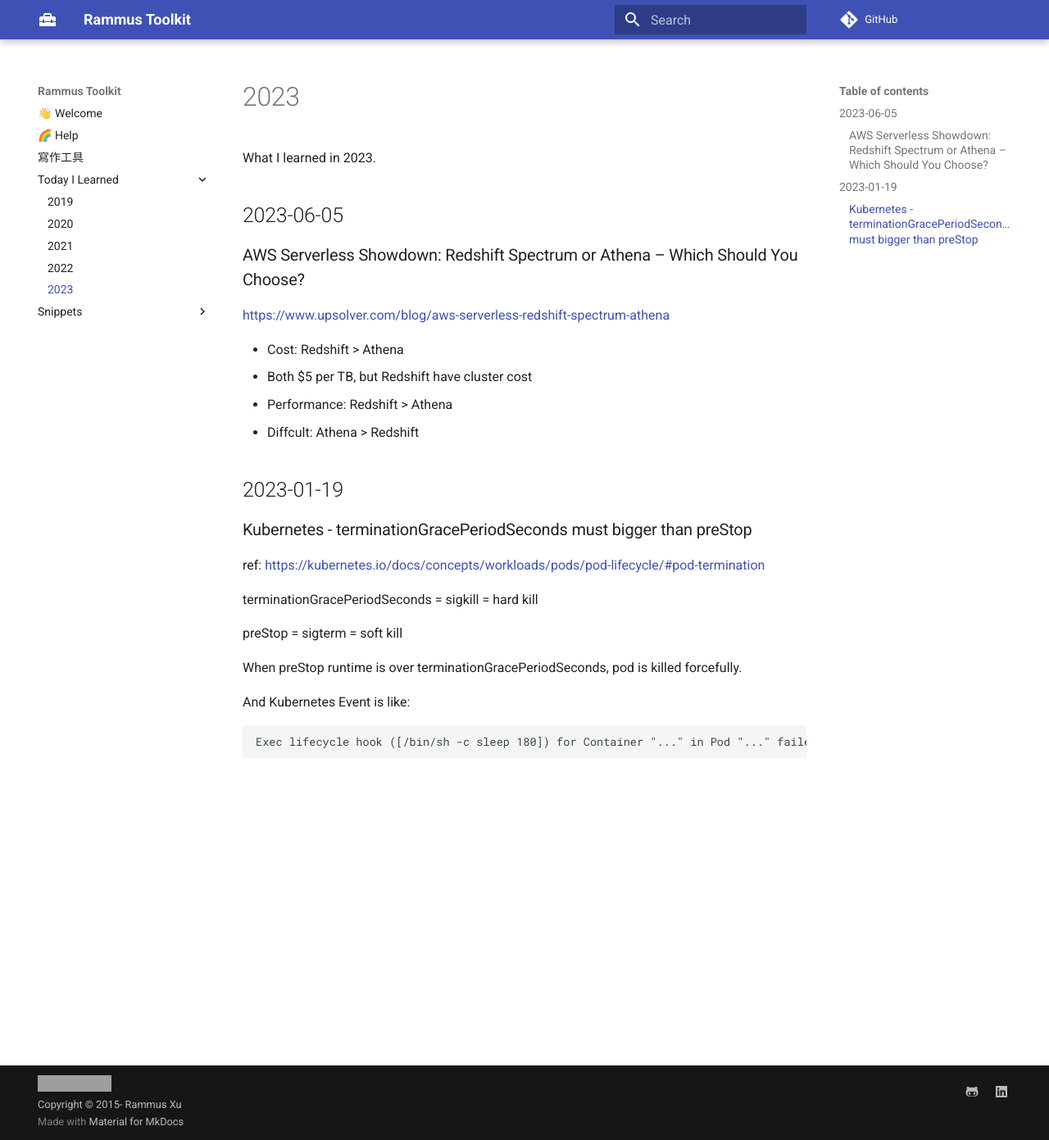
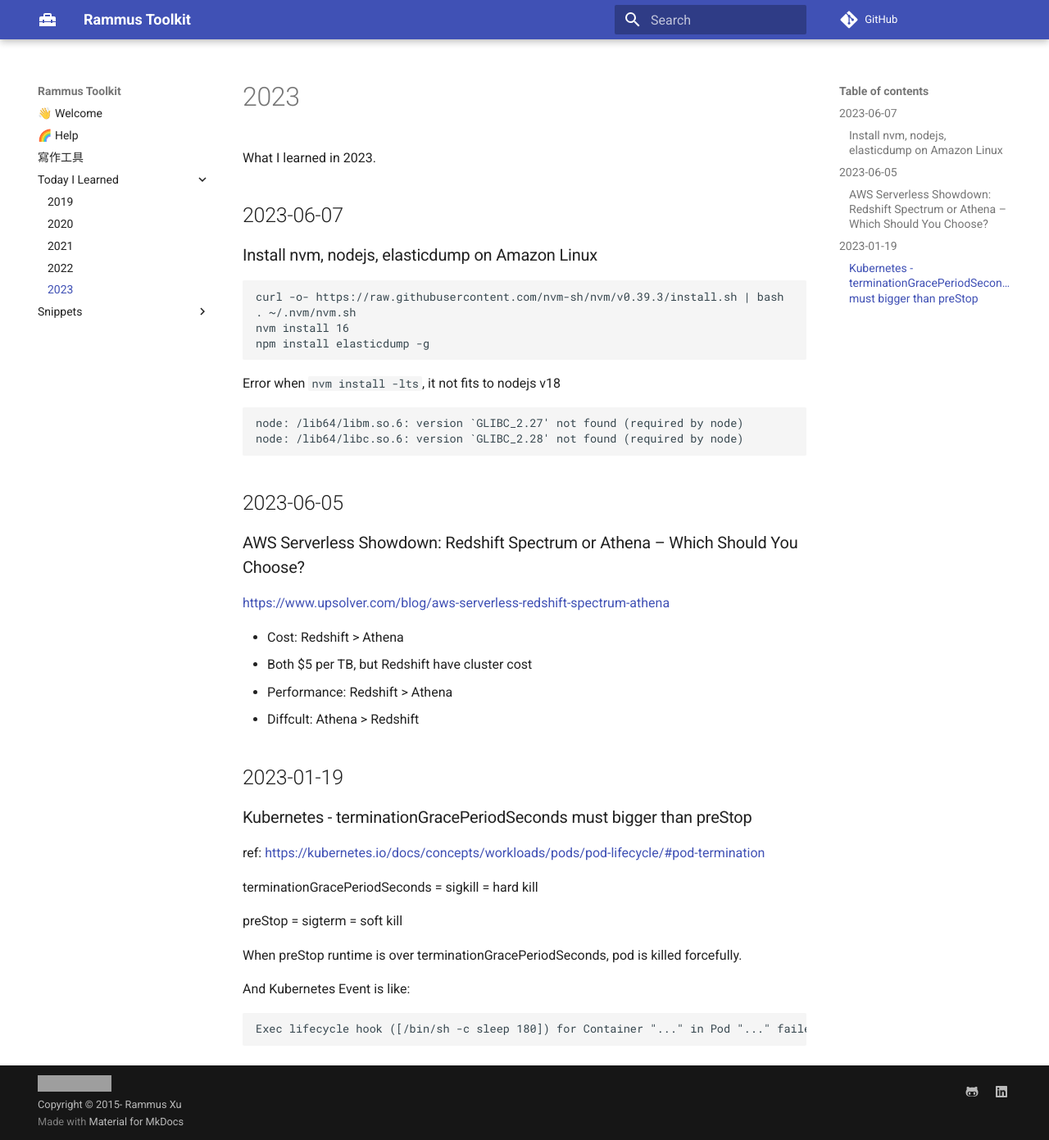
Before and after one commit to RammusXu/toolkit, an MkDocs documentation site: the page built from docs/Today-I-Learned/2023.md, in a window 1280 px wide and 1391 px high. Shown: the whole window at 82% size. Built offline with MkDocs 1.6.1 and Material for MkDocs 9.7.7, drawn with Linux system fonts in a browser that asks for light colours; comment, search, counter and statistics services are not loaded; grey boxes are pictures that could not be loaded.

Commit message:
Install nvm, nodejs, elasticdump on Amazon Linux

````diff
--- a/docs/Today-I-Learned/2023.md
+++ b/docs/Today-I-Learned/2023.md
@@ -1,5 +1,22 @@
 
 What I learned in 2023.
+
+## 2023-06-07
+### Install nvm, nodejs, elasticdump on Amazon Linux
+
+```
+curl -o- https://raw.githubusercontent.com/nvm-sh/nvm/v0.39.3/install.sh | bash
+. ~/.nvm/nvm.sh
+nvm install 16
+npm install elasticdump -g
+```
+
+Error when `nvm install -lts`, it not fits to nodejs v18
+```
+node: /lib64/libm.so.6: version `GLIBC_2.27' not found (required by node)
+node: /lib64/libc.so.6: version `GLIBC_2.28' not found (required by node)
+```
+
 ## 2023-06-05
 ### AWS Serverless Showdown: Redshift Spectrum or Athena – Which Should You Choose?
 https://www.upsolver.com/blog/aws-serverless-redshift-spectrum-athena
````
